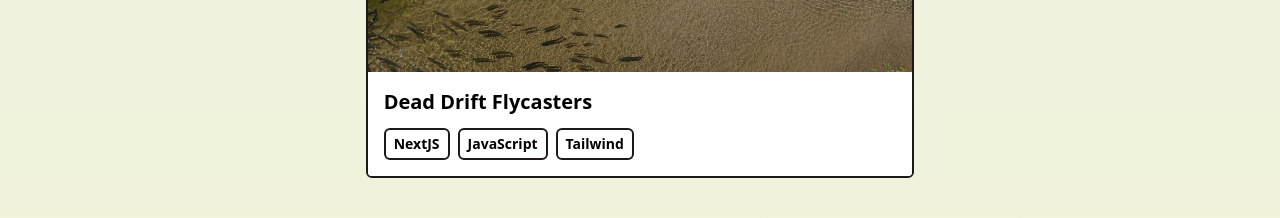
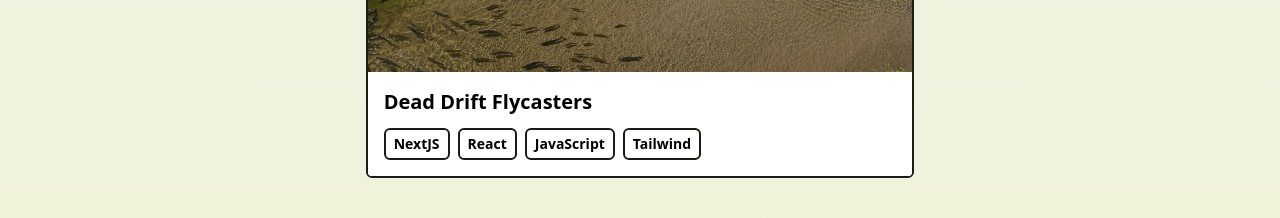
Before and after one commit to Grayson-Remington/portfolio-next, a Next.js app: page / in a window 1280 px wide. Shown: the part 1960-2178 px from the top of the page. Built offline with nearby package versions, Linux system fonts and the light colour scheme.

Commit message:
stack changes

```diff
--- a/public/data/portfolio.ts
+++ b/public/data/portfolio.ts
@@ -14,7 +14,7 @@ export default [
   {
     title: "Dead Drift Flycasters",
     imgUrl: "assets/dead-drift-flycasters.jpg",
-    stack: ["NextJS", "JavaScript", "Tailwind"],
+    stack: ["NextJS", "React", "JavaScript", "Tailwind"],
     link: "https://dead-drift-next.vercel.app/",
   },
 ];
```
